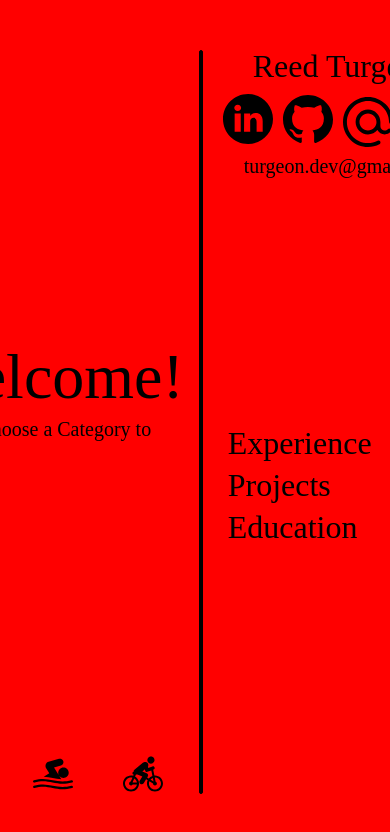
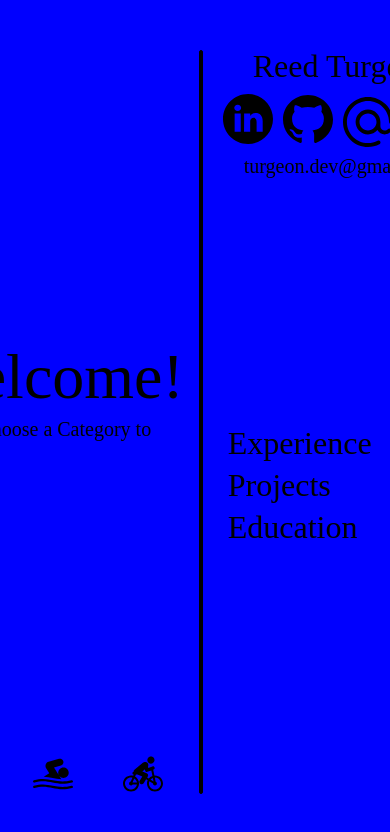
Before and after one commit to MrT3313/ReedTurgeon_Portfolio, a React (Create React App) app in the folder client/: page / in a window 390 px wide. Shown: the top 832 px of the page. Built offline with nearby package versions, Linux system fonts and the light colour scheme.

Commit message:
freecodecamp recommended breakpoints added to individual max-width media queries

```diff
--- a/client/public/index.html
+++ b/client/public/index.html
@@ -25,7 +25,6 @@
       Learn how to configure a non-root public URL by running `npm run build`.
     -->
     <title>React App</title>
-    <meta name="viewport" content="initial-scale=1.0, width=device-width">
   </head>
   <body>
     <noscript>You need to enable JavaScript to run this app.</noscript>
--- a/client/src/styles/index.css
+++ b/client/src/styles/index.css
@@ -58,14 +58,31 @@ body {
 	height: 100%;
 	font-size: 62.5%;
 }
-/*
-#root {
-	height: 100%;
-} */
 
-@media screen and (max-width: 800px) {
+@media screen and (max-width: 1025px) { /* Desktops & Large Screens*/
 
 	#root .Styled_App {
 		background-color: red;
 	}
 }
+
+@media screen and (max-width: 769px) { /* Small Screens & Laptops */
+
+	#root .Styled_App {
+		background-color: blue;
+	}
+}
+
+@media screen and (max-width: 481px) { /* Ipads & Tablets*/
+
+	#root .Styled_App {
+		background-color: blue;
+	}
+}
+
+@media screen and (max-width: 320px) { /* Mobile Devices */
+
+	#root .Styled_App {
+		background-color: blue;
+	}
+}
```
